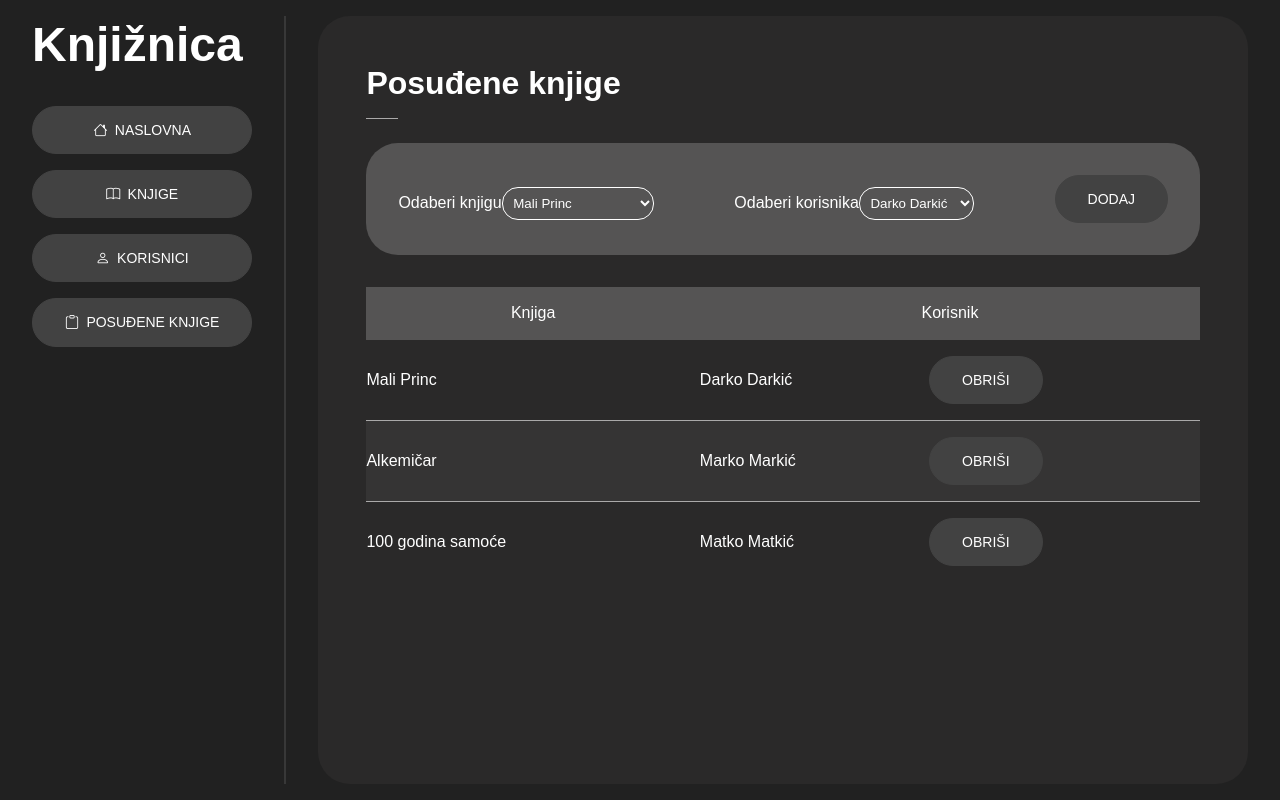
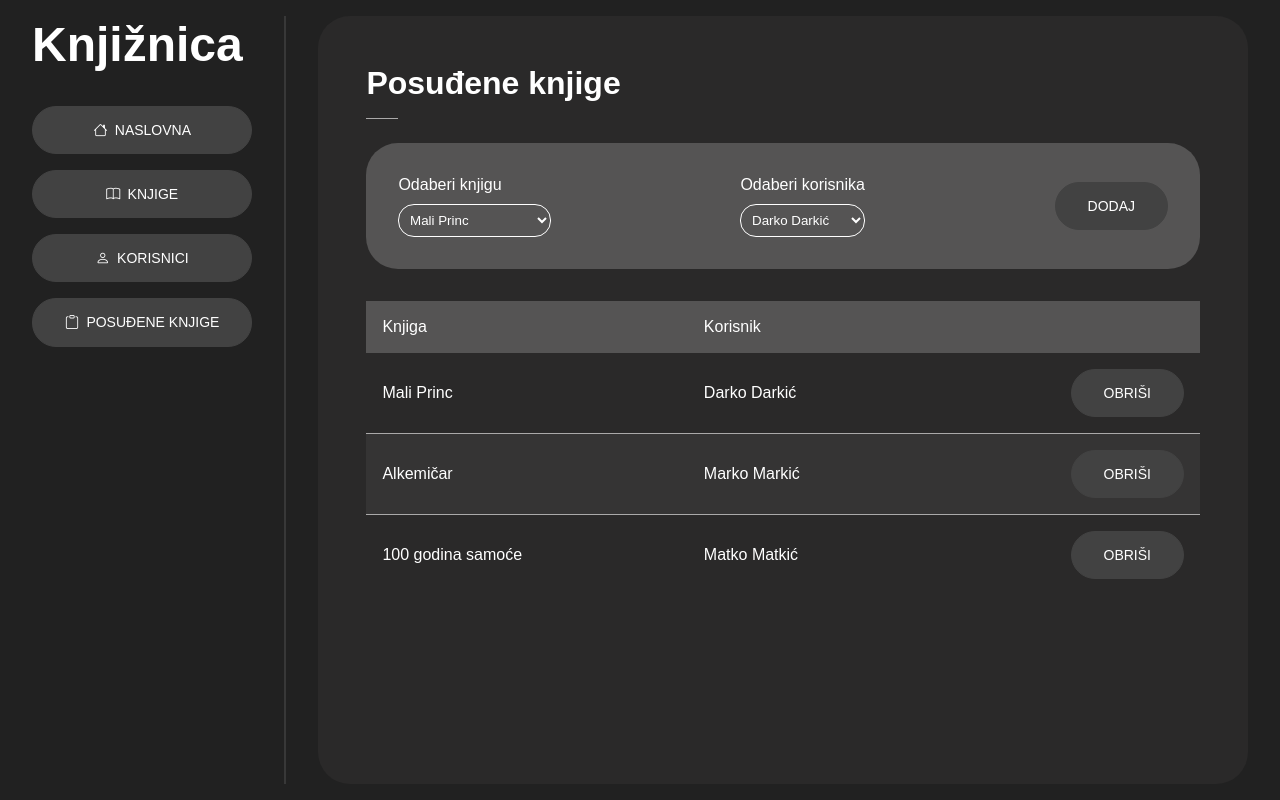
Before and after one commit to marko-krznar/React-Library, a React (Create React App) app: page /posudene-knjige in a window 1280 px wide. Built offline with nearby package versions, Linux system fonts and the light colour scheme.

Commit message:
Added style for BorrowItemForm, style for global table & changed index for map method into item id

```diff
--- a/src/components/BorrowItem/BorrowItem.js
+++ b/src/components/BorrowItem/BorrowItem.js
@@ -8,7 +8,7 @@ export default function BorrowItem({ borrowed }) {
     <tr>
       <td>{borrowed.bookName}</td>
       <td>{borrowed.userName}</td>
-      <td>
+      <td className="td--delete">
         <button onClick={() => handleDelete(borrowed)}>Obriši</button>
       </td>
     </tr>
--- a/src/components/BorrowItemForm/BorrowItemForm.js
+++ b/src/components/BorrowItemForm/BorrowItemForm.js
@@ -20,7 +20,7 @@ export default function BorrowItemForm() {
         onSubmit={handleSelectedSubmit}
         className="d-flex justify-content-between align-items-center"
       >
-        <div>
+        <div className="d-flex direction-column">
           <label htmlFor="book">Odaberi knjigu</label>
           <select
             value={borrowBook}
@@ -28,15 +28,15 @@ export default function BorrowItemForm() {
             id="book"
             onChange={handleSelectBook}
           >
-            {books.map((book, index) => (
-              <option key={index} value={book.name}>
+            {books.map((book) => (
+              <option key={book.id} value={book.name}>
                 {book.name}
               </option>
             ))}
           </select>
         </div>
 
-        <div>
+        <div className="d-flex direction-column">
           <label htmlFor="user">Odaberi korisnika</label>
           <select
             value={borrowUser}
@@ -44,8 +44,8 @@ export default function BorrowItemForm() {
             id="user"
             onChange={handleSelectUser}
           >
-            {users.map((user, index) => (
-              <option key={index} value={user.name + " " + user.surname}>
+            {users.map((user) => (
+              <option key={user.id} value={user.name + " " + user.surname}>
                 {user.name} {user.surname}
               </option>
             ))}
--- a/src/containers/BorrowBookPage/BorrowBookPage.js
+++ b/src/containers/BorrowBookPage/BorrowBookPage.js
@@ -17,8 +17,8 @@ export default function BorrowBookPage() {
           </tr>
         </thead>
         <tbody>
-          {borrowBooks.map((borrowed, index) => (
-            <BorrowItem key={index} borrowed={borrowed} />
+          {borrowBooks.map((borrowed) => (
+            <BorrowItem key={borrowed.id} borrowed={borrowed} />
           ))}
         </tbody>
       </table>
--- a/src/data/BorrowBooksContext.js
+++ b/src/data/BorrowBooksContext.js
@@ -2,6 +2,7 @@ import React, { useState, createContext, useContext } from "react";
 import uniqid from "uniqid";
 
 const BorrowBooksContext = createContext();
+
 export const useBorrowBook = () => useContext(BorrowBooksContext);
 
 export function BorrowBooksProvider(props) {
@@ -22,6 +23,8 @@ export function BorrowBooksProvider(props) {
       id: uniqid(),
     },
   ]);
+  const [borrowBook, setBorrowBook] = useState("");
+  const [borrowUser, setBorrowUser] = useState("");
 
   const handleDelete = (borrowed) => {
     const existBorrowed = borrowBooks.find((x) => x.id === borrowed.id);
@@ -29,9 +32,6 @@ export function BorrowBooksProvider(props) {
       setborrowBooks(borrowBooks.filter((x) => x.id !== borrowed.id));
     }
   };
-
-  const [borrowBook, setBorrowBook] = useState("");
-  const [borrowUser, setBorrowUser] = useState("");
 
   const handleSelectBook = (e) => {
     setBorrowBook(e.target.value);
@@ -59,6 +59,7 @@ export function BorrowBooksProvider(props) {
     handleSelectUser,
     handleSelectedSubmit,
   };
+
   return (
     <BorrowBooksContext.Provider value={value}>
       {props.children}
--- a/src/scss/_layout.scss
+++ b/src/scss/_layout.scss
@@ -50,11 +50,15 @@ table {
   }
   th,
   td {
-    padding: 1rem 0;
+    padding: 1rem;
+    text-align: left;
   }
   tr {
     td {
       border-bottom: 1px solid #aaa9a9;
+      &.td--delete {
+        text-align: right;
+      }
     }
     &:nth-child(even) {
       background-color: rgba(252, 251, 251, 0.05);
```
